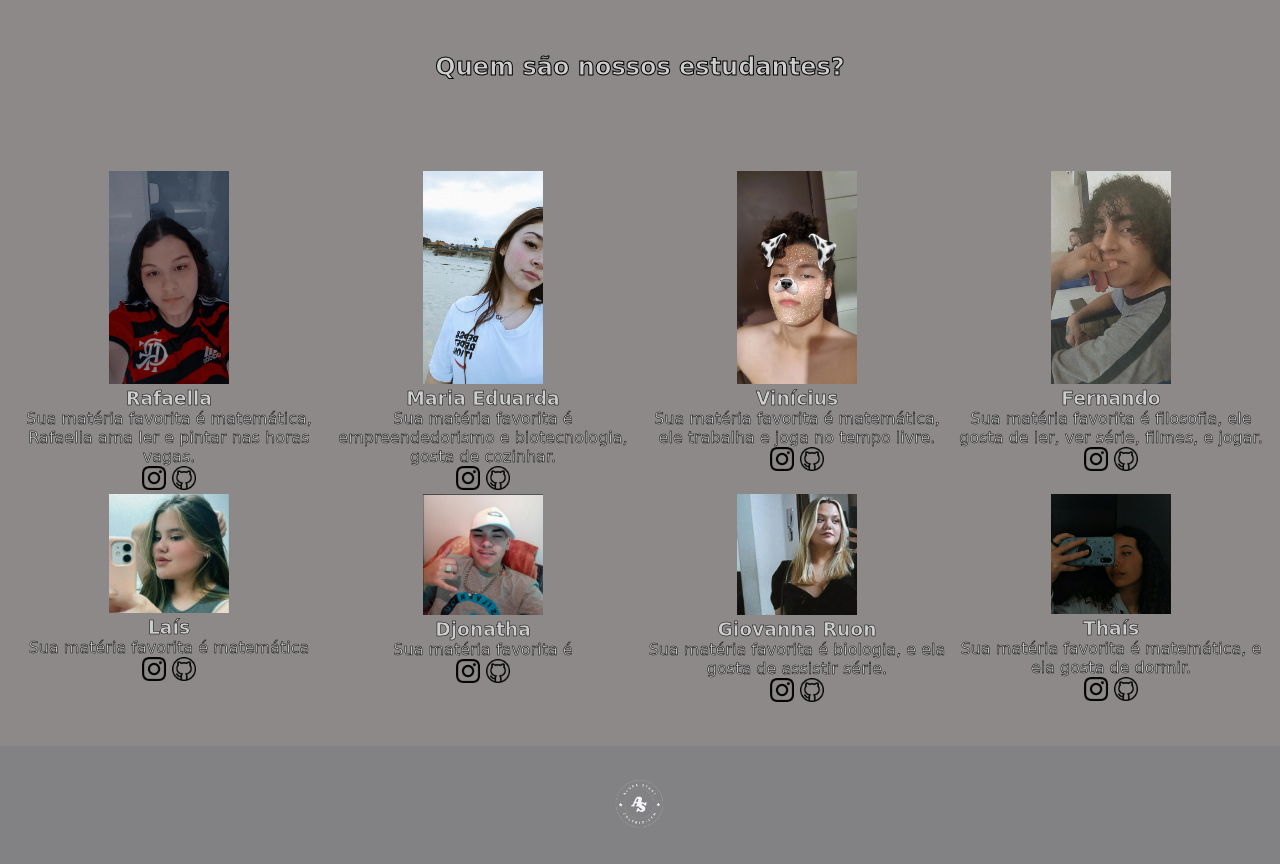
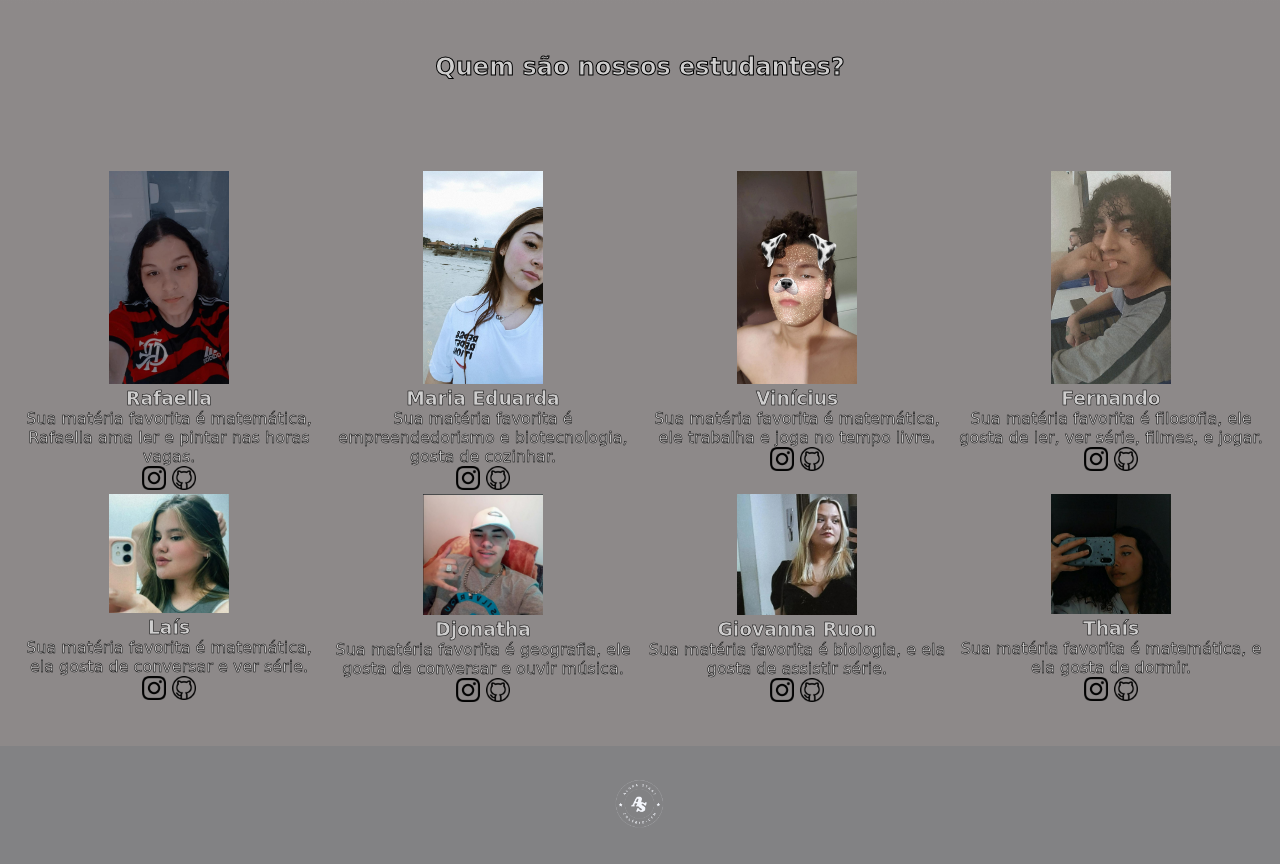
Before and after one commit to rafszisck/alurastart, a plain HTML site: page index.html in a window 1280 px wide. Shown: the part 566-1430 px from the top of the page. Drawn offline with Linux system fonts and the light colour scheme; a web font is replaced by a local one.

Commit message:
Add files via upload

```diff
--- a/index.html
+++ b/index.html
@@ -76,14 +76,14 @@
     <div class="estudante-div-lais">
         <img class="estudante-imagem" src="fotolais.jpeg" alt="Foto da aluna Laís">
         <h3 class="estudante-nome">Laís</h3>
-        <p class="textolais">Sua matéria favorita é matemática</p>
+        <p class="textolais">Sua matéria favorita é matemática, ela gosta de conversar e ver série.</p>
         <img class="estudante-icone" src="instagram.png" alt="Logo do instagram">
         <img class="estudante-icone" src="github.png" alt="Logo do github">
     </div>
     <div class="estudante-div-djonatha">
         <img class="estudante-imagem" src="fotojhony.jpeg" alt="Foto do aluno Djonatha">
         <h3 class="estudante-nome">Djonatha</h3>
-        <p class="textojhony">Sua matéria favorita é</p>
+        <p class="textojhony">Sua matéria favorita é geografia, ele gosta de conversar e ouvir música.</p>
         <img class="estudante-icone" src="instagram.png" alt="Logo do instagram">
         <img class="estudante-icone" src="github.png" alt="Logo do github">
     </div>
```
